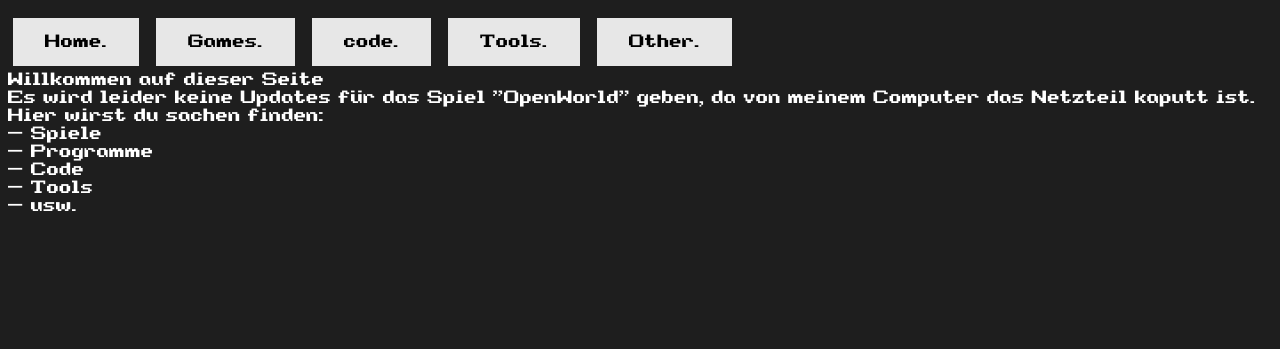
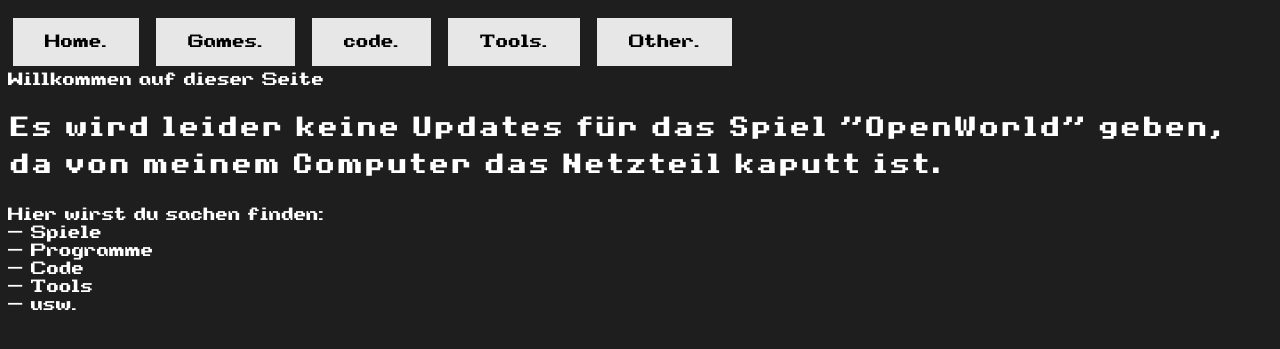
Before and after one commit to BiberGames/303, a plain HTML site: page index.html in a window 1280 px wide. Shown: the part 139-488 px from the top of the page. Drawn offline with Linux system fonts and the light colour scheme.

Commit message:
Update index.html

```diff
--- a/index.html
+++ b/index.html
@@ -67,7 +67,7 @@
 
 <br />
 Willkommen auf dieser Seite<br />
-Es wird leider keine Updates für das Spiel "OpenWorld" geben, da von meinem Computer das Netzteil kaputt ist.<br />
+<h1 class="title">Es wird leider keine Updates für das Spiel "OpenWorld" geben, da von meinem Computer das Netzteil kaputt ist.</h1>
 Hier wirst du sachen finden:<br />
  - Spiele<br />
  - Programme<br />
```
